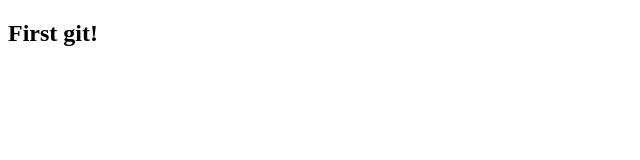
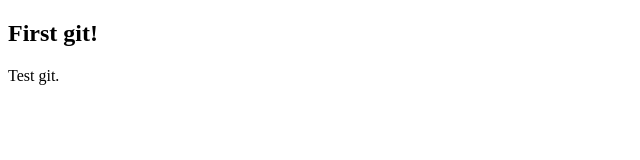
Before and after one commit to Greedy-Jabberwock/test, a plain HTML site: page index.html in a window 1280 px wide. Shown: the full height of the page, 0-640 px from the left. Drawn offline with Linux system fonts and the light colour scheme.

Commit message:
Test git from PC

```diff
--- a/index.html
+++ b/index.html
@@ -9,6 +9,7 @@
 <body>
     <header>
         <h2>First git!</h2>
+        <span>Test git.</span>
     </header>
 </body>
 </html>
```
